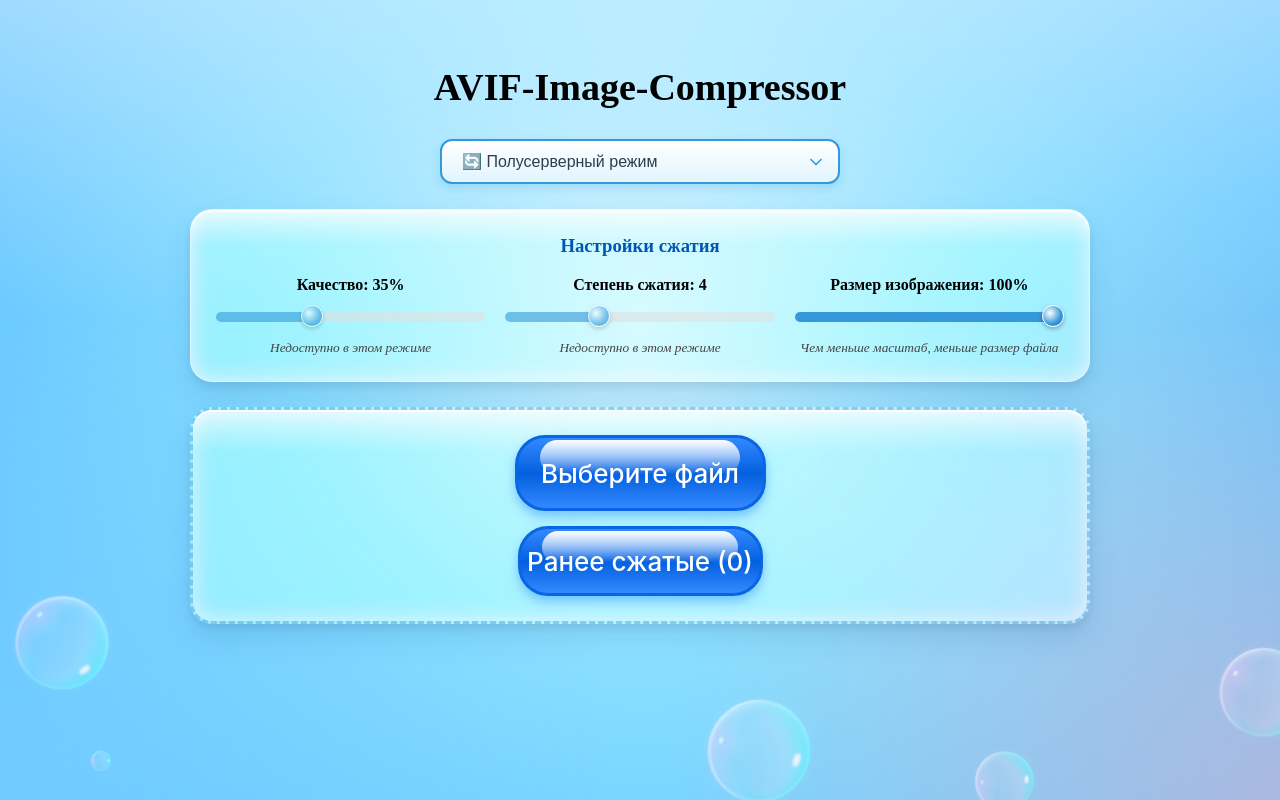
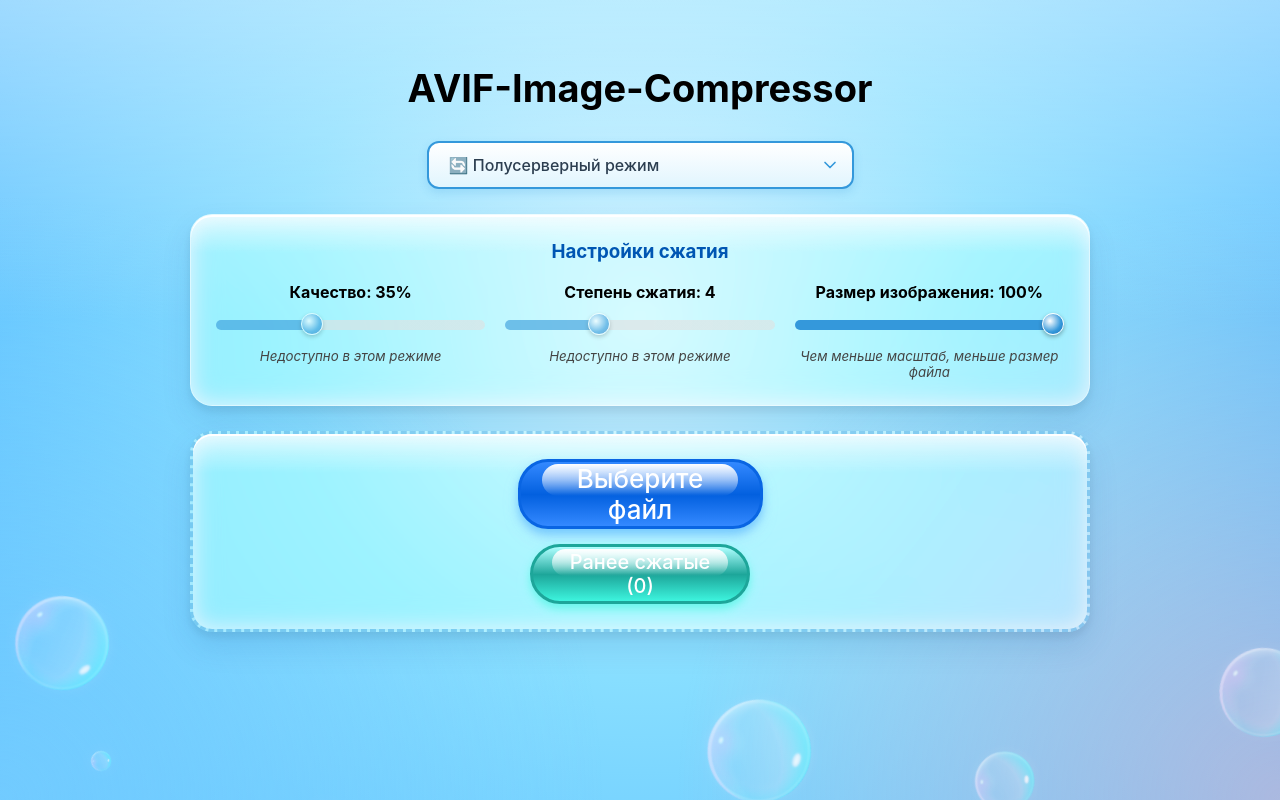
Before and after one commit to andrei11112014/AVIF-Image-Compressor, a React (Create React App) app in the folder compressor/: page / in a window 1280 px wide. Built offline with nearby package versions, Linux system fonts and the light colour scheme.

Commit message:
New button + optimization + common font for the site

```diff
--- a/compressor/src/App.css
+++ b/compressor/src/App.css
@@ -1,5 +1,10 @@
 .file-upload input[type="file"] {
     display: none;
+}
+body, button, input, select, textarea {
+    font-family: 'Inter', 'Segoe UI', Tahoma, Geneva, Verdana, sans-serif;
+    -webkit-font-smoothing: antialiased;
+    -moz-osx-font-smoothing: grayscale;
 }
 body {
     margin: 0;
@@ -28,36 +33,40 @@ body::before {
     align-items: center;
     justify-content: center;
 
-    width: 245px;
-    height: 70px;
+    height: 60px;
+    padding: 0 25px;
 
-    font-family: 'Inter','Segoe UI', system-ui, sans-serif;
-    font-size: 26px;
+    font-size: 20px;
     font-weight: 500;
     color: #fff;
 
     border-radius: 30px;
     cursor: pointer;
     user-select: none;
+    box-sizing: border-box;
 
+    border: 3px solid transparent;
+    transition: transform 0.15s ease, box-shadow 0.15s ease;
+}
+.button--blue {
+    width: 245px;
+    height: 70px;
+    font-size: 26px;
     background: linear-gradient(
             to bottom,
             #3489FF 0%,
             #0360DF 51%,
             #3489FF 100%
     );
-
-    border: 3px solid #0965E3;
-
+    border-color: #0965E3;
     box-shadow:
             0 5px 8px rgba(84, 181, 254, 0.6),
             0 9px 13px rgba(159, 214, 255, 0.5);
-
-    transition: transform 0.15s ease, box-shadow 0.15s ease;
 }
 .button--green {
     width: 220px;
     height: 60px;
+    font-size: 25px;
     background: linear-gradient(
             to bottom,
             #A0E430 0%,
@@ -65,12 +74,41 @@ body::before {
             #4EDD42 100%
     );
 
-    border: 3px solid #2FBC22;
+    border-color: #2FBC22;
 
     box-shadow:
             0 5px 8px rgba(71, 222, 86, 0.75),
             0 9px 13px rgba(150, 237, 159, 0.65);
 
+}
+.button--teal {
+    width: 220px;
+    height: 60px;
+    background: linear-gradient(
+            to bottom,
+            #AFFFFF 0%,
+            #1DA69A 51%,
+            #3DF4DE 100%
+    );
+    border-color: #1DA69A;
+
+    box-shadow:
+            0 5px 8px rgba(61, 244, 222, 0.6),
+            0 9px 13px rgba(175, 255, 255, 0.4);
+}
+.button--icon-only {
+    width: 60px !important;
+    height: 60px !important;
+    padding: 0;
+    border-radius: 20px;
+}
+
+.preview-actions {
+    display: flex;
+    justify-content: center;
+    align-items: center;
+    gap: 5px;
+    margin-top: 25px;
 }
 .button::before {
     content: '';
@@ -91,22 +129,21 @@ body::before {
 
     pointer-events: none;
 }
-
 .button:hover {
-    transform: translateY(-1px);
+    transform: translateY(-1px); filter: brightness(1.05);
 }
 
-.button:active {
+.button--blue:active {
     transform: translateY(2px);
-    box-shadow:
-            0 5px 10px rgba(84,181,254,0.6),
-            0 9px 16px rgba(159,214,255,0.5);
+    box-shadow: 0 2px 5px rgba(3, 96, 223, 0.6);
 }
-
 .button--green:active {
-    box-shadow:
-            0 5px 10px rgba(71,222,86,0.6),
-            0 9px 16px rgba(150,237,159,0.5);
+    transform: translateY(2px);
+    box-shadow: 0 2px 5px rgba(25, 196, 63, 0.6);
+}
+.button--teal:active {
+    transform: translateY(2px);
+    box-shadow: 0 2px 5px rgba(29, 166, 154, 0.6);
 }
 
 .file-upload input:disabled + .fancy-button {
@@ -132,6 +169,7 @@ body::before {
     opacity: 0;
     animation: rise 20s infinite linear, sway 5s infinite ease-in-out;
     filter: contrast(1.2) brightness(1.1) drop-shadow(0 0 5px rgba(255,255,255,0.2));
+    will-change: transform;
 }
 
 .bubble--type-1   { background-image: url('img/bubble1.png');   width: 114px; height: 114px; }
--- a/compressor/src/App.js
+++ b/compressor/src/App.js
@@ -70,54 +70,11 @@ function App() {
       box-shadow: 0 0 30px rgba(0,0,0,0.5);
     `;
 
-    // Информационная панель
-    const info = document.createElement('div');
-    info.style.cssText = `
-      position: fixed;
-      bottom: 20px;
-      left: 20px;
-      color: white;
-      background: rgba(0,0,0,0.6);
-      padding: 12px 20px;
-      border-radius: 40px;
-      backdrop-filter: blur(8px);
-      font-family: system-ui, sans-serif;
-      font-size: 14px;
-      z-index: 10000;
-      pointer-events: none;
-    `;
-    info.innerHTML = `
-      <strong>${fileName}</strong><br>
-      ${stats ? `Вес: ${stats.size} MB | Время: ${stats.time} ms` : ''}
-    `;
-
     // Кнопка закрытия
-    const closeBtn = document.createElement('button');
-    closeBtn.textContent = '✕ Закрыть';
-    closeBtn.style.cssText = `
-      position: fixed;
-      top: 20px;
-      right: 20px;
-      padding: 12px 24px;
-      background: rgba(52, 152, 219, 0.9);
-      color: white;
-      border: none;
-      border-radius: 8px;
-      cursor: pointer;
-      font-weight: bold;
-      font-size: 16px;
-      backdrop-filter: blur(5px);
-      z-index: 10000;
-      transition: background 0.2s;
-    `;
-    closeBtn.onmouseover = () => closeBtn.style.background = 'rgba(41, 128, 185, 0.9)';
-    closeBtn.onmouseout = () => closeBtn.style.background = 'rgba(52, 152, 219, 0.9)';
-    closeBtn.onclick = () => document.exitFullscreen();
+    const onclick = () => document.exitFullscreen();
 
     // Собираем элементы
     container.appendChild(img);
-    container.appendChild(info);
-    container.appendChild(closeBtn);
     document.body.appendChild(container);
 
     // Обработчик выхода из полноэкранного режима
@@ -462,32 +419,30 @@ function App() {
   return (
       <div style={{ padding: '40px', textAlign: 'center', maxWidth: '900px', margin: '0 auto'}}>
         <div className="bubbles-wrapper">
-          {/* Пузырьки – без изменений */}
-          <div className="bubble bubble--type-3" style={{ width: '95px', height: '95px', left: '1%', animationDelay: '0s, 0s' }}></div>
-          <div className="bubble bubble--type-2" style={{ width: '65px', height: '65px', left: '11%', animationDelay: '11s, 1s' }}></div>
-          <div className="bubble bubble--type-5" style={{ width: '35px', height: '35px', left: '18%', animationDelay: '7s, 2s' }}></div>
-          <div className="bubble bubble--type-1" style={{ width: '30px', height: '30px', left: '23%', animationDelay: '4s, 2s' }}></div>
-          <div className="bubble bubble--type-3" style={{ width: '85px', height: '85px', left: '5%', animationDelay: '16s, 3s' }}></div>
-          <div className="bubble bubble--type-5" style={{ width: '45px', height: '45px', left: '15%', animationDelay: '20s, 1.5s' }}></div>
-          <div className="bubble bubble--type-6" style={{ width: '105px', height: '105px', left: '19%', animationDelay: '9s, 0s' }}></div>
-          <div className="bubble bubble--type-5" style={{ width: '20px', height: '20px', left: '7%', animationDelay: '3s, 1s' }}></div>
-          <div className="bubble bubble--type-4" style={{ width: '70px', height: '70px', left: '27%', animationDelay: '22s, 2s' }}></div>
-          <div className="bubble bubble--type-3" style={{ width: '85px', height: '85px', left: '34%', animationDelay: '5s, 0.5s' }}></div>
-          <div className="bubble bubble--type-2" style={{ width: '75px', height: '75px', left: '42%', animationDelay: '10s, 3s' }}></div>
-          <div className="bubble bubble--type-5" style={{ width: '30px', height: '30px', left: '31%', animationDelay: '18s, 1s' }}></div>
-          <div className="bubble bubble--type-1" style={{ width: '55px', height: '55px', left: '49%', animationDelay: '20s, 1s' }}></div>
-          <div className="bubble bubble--type-6" style={{ width: '105px', height: '105px', left: '55%', animationDelay: '2s, 0s' }}></div>
-          <div className="bubble bubble--type-2" style={{ width: '90px', height: '90px', left: '45%', animationDelay: '14s, 4s' }}></div>
-          <div className="bubble bubble--type-6" style={{ width: '20px', height: '20px', left: '53%', animationDelay: '6s, 2s' }}></div>
-          <div className="bubble bubble--type-2" style={{ width: '80px', height: '80px', left: '61%', animationDelay: '17s, 2s' }}></div>
-          <div className="bubble bubble--type-3" style={{ width: '75px', height: '75px', left: '69%', animationDelay: '8s, 0.5s' }}></div>
-          <div className="bubble bubble--type-5" style={{ width: '60px', height: '60px', left: '76%', animationDelay: '3s, 5s' }}></div>
-          <div className="bubble bubble--type-1" style={{ width: '25px', height: '25px', left: '67%', animationDelay: '24s, 4s' }}></div>
-          <div className="bubble bubble--type-4" style={{ width: '100px', height: '100px', left: '81%', animationDelay: '12s, 1s' }}></div>
-          <div className="bubble bubble--type-3" style={{ width: '60px', height: '60px', left: '89%', animationDelay: '11s, 0.5s' }}></div>
-          <div className="bubble bubble--type-6" style={{ width: '90px', height: '90px', left: '95%', animationDelay: '1s, 0s' }}></div>
-          <div className="bubble bubble--type-1" style={{ width: '45px', height: '45px', left: '86%', animationDelay: '6s, 1s' }}></div>
-          <div className="bubble bubble--type-2" style={{ width: '50px', height: '50px', left: '91%', animationDelay: '15s, 2s' }}></div>
+          {useMemo(() => {
+            const bubbleConfigs = [
+              { w: 95, l: 1, d: '0s, 0s', t: 3 }, { w: 65, l: 11, d: '11s, 1s', t: 2 },
+              { w: 35, l: 18, d: '7s, 2s', t: 5 }, { w: 30, l: 23, d: '4s, 2s', t: 1 },
+              { w: 85, l: 5, d: '16s, 3s', t: 3 }, { w: 45, l: 15, d: '20s, 1.5s', t: 5 },
+              { w: 105, l: 19, d: '9s, 0s', t: 6 }, { w: 20, l: 7, d: '3s, 1s', t: 5 },
+              { w: 70, l: 27, d: '22s, 2s', t: 4 }, { w: 85, l: 34, d: '5s, 0.5s', t: 3 },
+              { w: 75, l: 42, d: '10s, 3s', t: 2 }, { w: 30, l: 31, d: '18s, 1s', t: 5 },
+              { w: 55, l: 49, d: '20s, 1s', t: 1 }, { w: 105, l: 55, d: '2s, 0s', t: 6 },
+              { w: 90, l: 45, d: '14s, 4s', t: 2 }, { w: 20, l: 53, d: '6s, 2s', t: 6 },
+              { w: 80, l: 61, d: '17s, 2s', t: 2 }, { w: 75, l: 69, d: '8s, 0.5s', t: 3 },
+              { w: 60, l: 76, d: '3s, 5s', t: 5 }, { w: 25, l: 67, d: '24s, 4s', t: 1 },
+              { w: 100, l: 81, d: '12s, 1s', t: 4 }, { w: 60, l: 89, d: '11s, 0.5s', t: 3 },
+              { w: 90, l: 95, d: '1s, 0s', t: 6 }, { w: 45, l: 86, d: '6s, 1s', t: 1 },
+              { w: 50, l: 91, d: '15s, 2s', t: 2 }
+            ];
+            return bubbleConfigs.map((b, i) => (
+                <div
+                    key={i}
+                    className={`bubble bubble--type-${b.t}`}
+                    style={{ width: `${b.w}px`, height: `${b.w}px`, left: `${b.l}%`, animationDelay: b.d }}
+                />
+            ));
+          }, [])}
         </div>
         <h1 className="title" style={{ fontSize: '38px', marginBottom: '30px' }}>AVIF-Image-Compressor</h1>
 
@@ -588,14 +543,14 @@ function App() {
         <div className="panel" style={{ borderStyle: 'dashed', borderWidth: '3px', borderColor: 'rgba(52, 152, 219, 0.4)' }}>
           <div className="file-upload">
             <input key={inputKey} id="file" type="file" accept="image/*" onChange={handleFile} disabled={!isReady || webCodecsAvailable === null} style={{ display: 'none' }} />
-            <label htmlFor="file" className="button">Выберите файл</label>
+            <label htmlFor="file" className="button button--blue">Выберите файл</label>
           </div>
           {fileName && <div style={{ marginTop: '12px', color: '#333', fontSize: '15px' }}>Файл: <strong>{fileName}</strong></div>}
           {status && <p style={{ marginTop: '20px', fontSize: '18px' }}><span style={{ color: '#0078d7', fontWeight: 'bold' }}>{status}</span></p>}
           {stats && <div style={{ marginTop: '10px', padding: '10px', backgroundColor: 'rgba(255,255,255,0.4)', borderRadius: '8px', display: 'inline-block' }}><strong>Время:</strong> {stats.time} ms | <strong>Вес:</strong> {stats.size} MB</div>}
 
           <div style={{ marginTop: '15px' }}>
-            <button onClick={() => setShowHistory(!showHistory)} className="button">Ранее сжатые ({getCacheItems().length})</button>
+            <button onClick={() => setShowHistory(!showHistory)} className="button button--teal">Ранее сжатые ({getCacheItems().length})</button>
             {showHistory && (
                 <div style={{ marginTop: '10px', padding: '10px', backgroundColor: '#f8f9fa', borderRadius: '8px', textAlign: 'left', maxHeight: '200px', overflowY: 'auto' }}>
                   {getCacheItems().length === 0 ? <div style={{ color: '#666' }}>Нет сохранённых изображений</div> :
@@ -616,8 +571,16 @@ function App() {
               <div style={{ marginBottom: '15px', fontWeight: 'bold', color: '#2c3e50' }}>Предпросмотр:</div>
               <img src={downloadUrl} alt="Result" style={{ maxWidth: '100%', maxHeight: '500px', borderRadius: '12px', border: '4px solid white', boxShadow: '0 10px 30px rgba(0,0,0,0.2)' }} />
               <br />
-              <a href={downloadUrl} download="compressed.avif" className="button button--green" style={{ textDecoration: 'none', marginTop: '25px' }}>Скачать .avif</a>
-              <button onClick={openFullscreenPreview} className="button" style={{ backgroundColor: '#3498db' }}>Открыть на весь экран</button>
+              <div className="preview-actions">
+              <a href={downloadUrl} download="compressed.avif" className="button button--green" style={{ textDecoration: 'none'}}>Скачать .avif</a>
+              <button onClick={openFullscreenPreview} className="button button--teal button--icon-only" title="Открыть в новой вкладке">
+                <svg width="28" height="28" viewBox="0 0 24 24" fill="none" stroke="white" strokeWidth="2.5" strokeLinecap="round" strokeLinejoin="round">
+                  <path d="M18 13v6a2 2 0 0 1-2 2H5a2 2 0 0 1-2-2V8a2 2 0 0 1 2-2h6"></path>
+                  <polyline points="15 3 21 3 21 9"></polyline>
+                  <line x1="10" y1="14" x2="21" y2="3"></line>
+                </svg>
+              </button>
+            </div>
             </div>
         )}
       </div>
```
